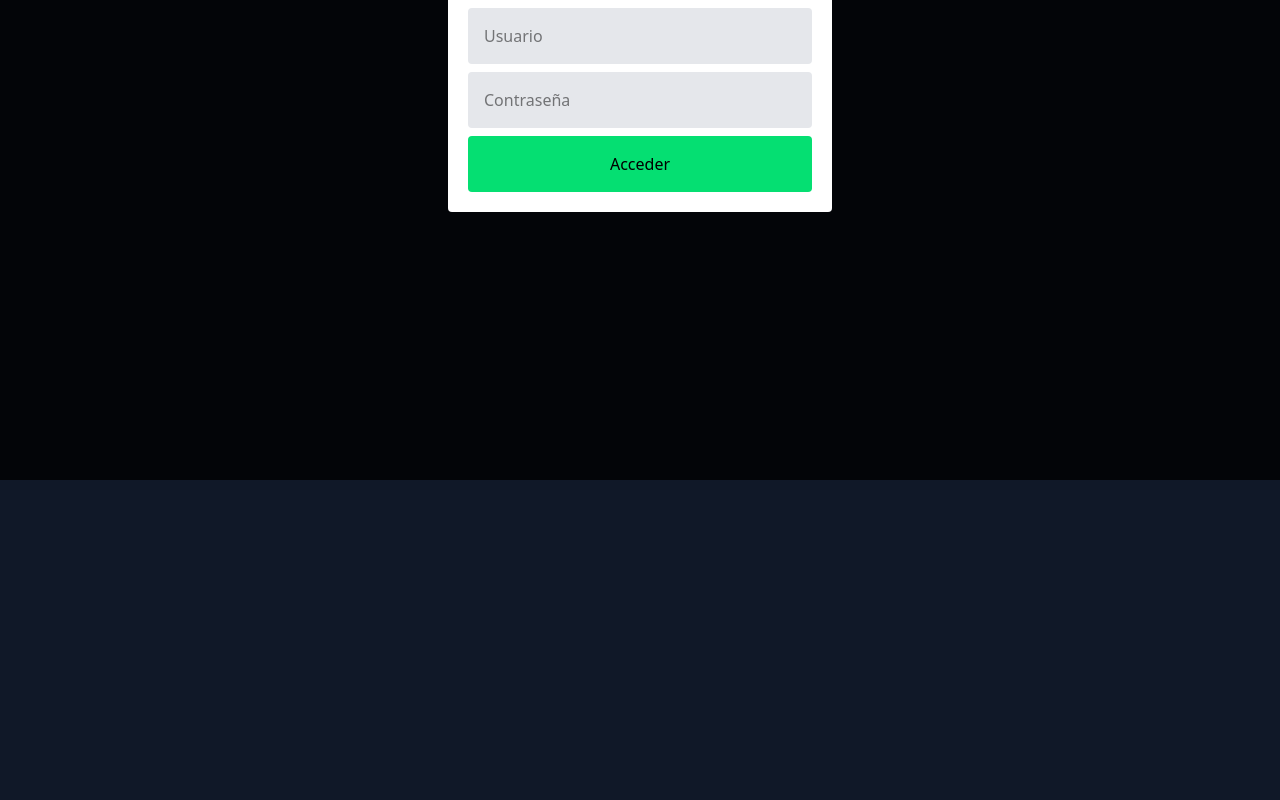
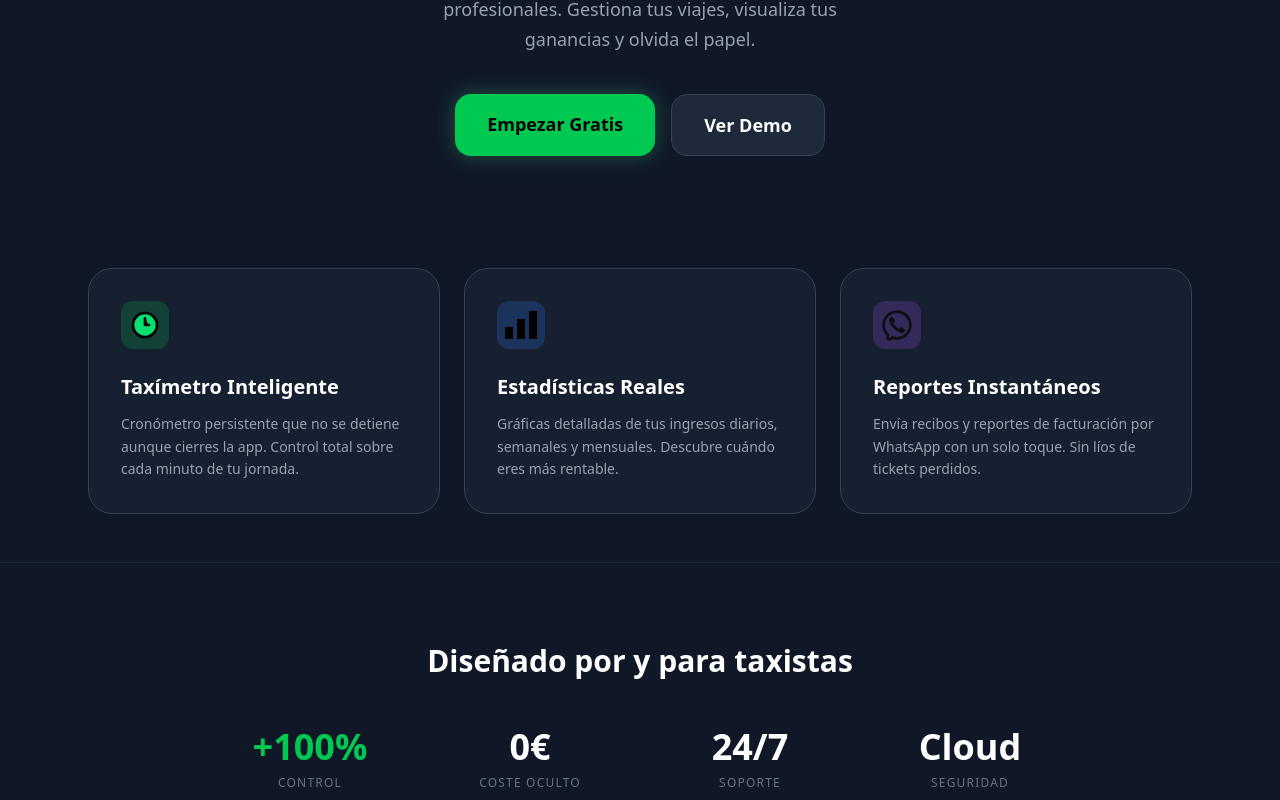
Before and after one commit to neo091/cab-status-app, a React (Vite) app: page / in a window 1280 px wide. Shown: the part 320-1120 px from the top of the page. Before the commit the page ends 800 px from the top, so only its background shows below. Built offline with nearby package versions, Linux system fonts and the light colour scheme; no server answers.

Commit message:
add home component

```diff
--- a/src/assets/Icons.jsx
+++ b/src/assets/Icons.jsx
@@ -63,3 +63,85 @@ export const IconChevronLeft = ({ size = 8 }) => (
     />
   </svg>
 )
+
+export const IconClock = ({ size = 8 }) => {
+  return (
+    <svg
+      viewBox="0 0 24 24"
+      fill="currentColor"
+      className={`size-${size}`}
+      xmlns="http://www.w3.org/2000/svg"
+    >
+      <g id="SVGRepo_bgCarrier" stroke-width="0"></g>
+      <g
+        id="SVGRepo_tracerCarrier"
+        stroke-linecap="round"
+        stroke-linejoin="round"
+      ></g>
+      <g id="SVGRepo_iconCarrier">
+        {" "}
+        <path
+          d="M12 7V12H15M21 12C21 16.9706 16.9706 21 12 21C7.02944 21 3 16.9706 3 12C3 7.02944 7.02944 3 12 3C16.9706 3 21 7.02944 21 12Z"
+          stroke="#000000"
+          stroke-width="2"
+          stroke-linecap="round"
+          stroke-linejoin="round"
+        ></path>{" "}
+      </g>
+    </svg>
+  )
+}
+
+export const IconChart = ({ size = 8 }) => {
+  return (
+    <svg
+      viewBox="0 0 16 16"
+      fill="currentColor"
+      className={`size-${size}`}
+      xmlns="http://www.w3.org/2000/svg"
+    >
+      <g id="SVGRepo_bgCarrier" stroke-width="0"></g>
+      <g
+        id="SVGRepo_tracerCarrier"
+        stroke-linecap="round"
+        stroke-linejoin="round"
+      ></g>
+      <g id="SVGRepo_iconCarrier">
+        {" "}
+        <path d="M16 1H12V15H16V1Z" fill="#000000"></path>{" "}
+        <path d="M6 5H10V15H6V5Z" fill="#000000"></path>{" "}
+        <path d="M0 9H4V15H0V9Z" fill="#000000"></path>{" "}
+      </g>
+    </svg>
+  )
+}
+export const IconWhatsapp = ({ size = 8 }) => {
+  return (
+    <svg
+      viewBox="0 0 24 24"
+      fill="currentColor"
+      className={`size-${size}`}
+      xmlns="http://www.w3.org/2000/svg"
+    >
+      <g id="SVGRepo_bgCarrier" stroke-width="0"></g>
+      <g
+        id="SVGRepo_tracerCarrier"
+        stroke-linecap="round"
+        stroke-linejoin="round"
+      ></g>
+      <g id="SVGRepo_iconCarrier">
+        {" "}
+        <path
+          d="M6.014 8.00613C6.12827 7.1024 7.30277 5.87414 8.23488 6.01043L8.23339 6.00894C9.14051 6.18132 9.85859 7.74261 10.2635 8.44465C10.5504 8.95402 10.3641 9.4701 10.0965 9.68787C9.7355 9.97883 9.17099 10.3803 9.28943 10.7834C9.5 11.5 12 14 13.2296 14.7107C13.695 14.9797 14.0325 14.2702 14.3207 13.9067C14.5301 13.6271 15.0466 13.46 15.5548 13.736C16.3138 14.178 17.0288 14.6917 17.69 15.27C18.0202 15.546 18.0977 15.9539 17.8689 16.385C17.4659 17.1443 16.3003 18.1456 15.4542 17.9421C13.9764 17.5868 8 15.27 6.08033 8.55801C5.97237 8.24048 5.99955 8.12044 6.014 8.00613Z"
+          fill="#0F0F0F"
+        ></path>{" "}
+        <path
+          fill-rule="evenodd"
+          clip-rule="evenodd"
+          d="M12 23C10.7764 23 10.0994 22.8687 9 22.5L6.89443 23.5528C5.56462 24.2177 4 23.2507 4 21.7639V19.5C1.84655 17.492 1 15.1767 1 12C1 5.92487 5.92487 1 12 1C18.0751 1 23 5.92487 23 12C23 18.0751 18.0751 23 12 23ZM6 18.6303L5.36395 18.0372C3.69087 16.4772 3 14.7331 3 12C3 7.02944 7.02944 3 12 3C16.9706 3 21 7.02944 21 12C21 16.9706 16.9706 21 12 21C11.0143 21 10.552 20.911 9.63595 20.6038L8.84847 20.3397L6 21.7639V18.6303Z"
+          fill="#0F0F0F"
+        ></path>{" "}
+      </g>
+    </svg>
+  )
+}
--- /dev/null
+++ b/src/components/Home.jsx
@@ -0,0 +1,128 @@
+import { Link } from "react-router-dom"
+import { IconChart, IconClock, IconWhatsapp } from "../assets/Icons"
+
+function HomeComponent() {
+  return (
+    <div className="bg-gray-900 min-h-screen text-white font-sans overflow-x-hidden">
+      {/* --- HERO SECTION --- */}
+      <header className="relative py-16 px-6 flex flex-col items-center text-center overflow-hidden">
+        <div className="absolute top-0 w-72 h-72 bg-green-500/10 blur-[120px] rounded-full -z-10"></div>
+
+        <span className="bg-gray-800 text-green-400 text-xs font-bold px-4 py-1.5 rounded-full border border-green-500/20 mb-6 uppercase tracking-widest">
+          🚀 Optimizado para el sector del taxi
+        </span>
+
+        <h1 className="text-5xl md:text-7xl font-black tracking-tighter mb-6 bg-gradient-to-b from-white to-gray-500 bg-clip-text text-transparent">
+          Toma el control de <br />{" "}
+          <span className="text-green-500">tu recaudación.</span>
+        </h1>
+
+        <p className="text-gray-400 text-lg max-w-md mb-10 leading-relaxed">
+          La herramienta definitiva para taxistas profesionales. Gestiona tus
+          viajes, visualiza tus ganancias y olvida el papel.
+        </p>
+
+        <div className="flex flex-col w-full gap-4 px-4 sm:flex-row sm:justify-center">
+          <Link
+            to="/login"
+            className="bg-green-500 text-black font-bold py-4 px-8 rounded-2xl text-lg hover:scale-105 transition-transform shadow-[0_0_20px_rgba(74,222,128,0.3)]"
+          >
+            Empezar Gratis
+          </Link>
+          <button className="bg-gray-800 text-white font-bold py-4 px-8 rounded-2xl text-lg border border-gray-700">
+            Ver Demo
+          </button>
+        </div>
+      </header>
+
+      {/* --- FEATURE CARDS --- */}
+      <section className="py-12 px-6 grid grid-cols-1 md:grid-cols-3 gap-6 max-w-6xl mx-auto">
+        <div className="bg-gray-800/50 p-8 rounded-3xl border border-gray-700 hover:border-green-500/50 transition-all">
+          <div className="w-12 h-12 bg-green-500/20 rounded-xl flex items-center justify-center mb-6 text-green-400">
+            <IconClock />
+          </div>
+          <h3 className="text-xl font-bold mb-3">Taxímetro Inteligente</h3>
+          <p className="text-gray-400 text-sm leading-relaxed">
+            Cronómetro persistente que no se detiene aunque cierres la app.
+            Control total sobre cada minuto de tu jornada.
+          </p>
+        </div>
+
+        <div className="bg-gray-800/50 p-8 rounded-3xl border border-gray-700 hover:border-green-500/50 transition-all">
+          <div className="w-12 h-12 bg-blue-500/20 rounded-xl flex items-center justify-center mb-6 text-blue-400">
+            <IconChart />
+          </div>
+          <h3 className="text-xl font-bold mb-3">Estadísticas Reales</h3>
+          <p className="text-gray-400 text-sm leading-relaxed">
+            Gráficas detalladas de tus ingresos diarios, semanales y mensuales.
+            Descubre cuándo eres más rentable.
+          </p>
+        </div>
+
+        <div className="bg-gray-800/50 p-8 rounded-3xl border border-gray-700 hover:border-green-500/50 transition-all">
+          <div className="w-12 h-12 bg-purple-500/20 rounded-xl flex items-center justify-center mb-6 text-purple-400">
+            <IconWhatsapp />
+          </div>
+          <h3 className="text-xl font-bold mb-3">Reportes Instantáneos</h3>
+          <p className="text-gray-400 text-sm leading-relaxed">
+            Envía recibos y reportes de facturación por WhatsApp con un solo
+            toque. Sin líos de tickets perdidos.
+          </p>
+        </div>
+      </section>
+
+      {/* --- SOCIAL PROOF / STATS --- */}
+      <section className="py-20 bg-gray-900 border-y border-gray-800">
+        <div className="max-w-4xl mx-auto text-center px-6">
+          <h2 className="text-3xl font-bold mb-12">
+            Diseñado por y para taxistas
+          </h2>
+          <div className="grid grid-cols-2 md:grid-cols-4 gap-8">
+            <div>
+              <p className="text-4xl font-black text-green-500">+100%</p>
+              <p className="text-gray-500 text-xs uppercase tracking-widest mt-2">
+                Control
+              </p>
+            </div>
+            <div>
+              <p className="text-4xl font-black text-white">0€</p>
+              <p className="text-gray-500 text-xs uppercase tracking-widest mt-2">
+                Coste Oculto
+              </p>
+            </div>
+            <div>
+              <p className="text-4xl font-black text-white">24/7</p>
+              <p className="text-gray-500 text-xs uppercase tracking-widest mt-2">
+                Soporte
+              </p>
+            </div>
+            <div>
+              <p className="text-4xl font-black text-white">Cloud</p>
+              <p className="text-gray-500 text-xs uppercase tracking-widest mt-2">
+                Seguridad
+              </p>
+            </div>
+          </div>
+        </div>
+      </section>
+
+      {/* --- FOOTER CTA --- */}
+      <footer className="py-20 px-6 text-center">
+        <h2 className="text-4xl font-bold mb-6">
+          ¿Listo para modernizar tu taxi?
+        </h2>
+        <p className="text-gray-400 mb-10">
+          Únete a la nueva era de la facturación inteligente.
+        </p>
+        <Link
+          to="/login"
+          className="inline-block bg-white text-black font-bold py-4 px-12 rounded-2xl text-lg"
+        >
+          Empezar Ahora
+        </Link>
+      </footer>
+    </div>
+  )
+}
+
+export default HomeComponent
--- a/src/pages/Home.jsx
+++ b/src/pages/Home.jsx
@@ -2,6 +2,7 @@ import CenterBoton from "../components/CenterBotton"
 import FinishTripDoalog from "../components/FinishTripDialog"
 import Footer from "../components/Footer"
 import Header from "../components/Header"
+import HomeComponent from "../components/Home"
 import Loader from "../components/Loader"
 import { Login } from "../components/Login"
 import { useAuth } from "../context/auth/useAuth"
@@ -12,7 +13,7 @@ const Home = () => {
 
   if (loading) return <Loader />
 
-  if (!user) return <Login />
+  if (!user) return <HomeComponent />
 
   return (
     <Layout>
```
Also changed, not shown: src/pages/Login.tsx (added).
